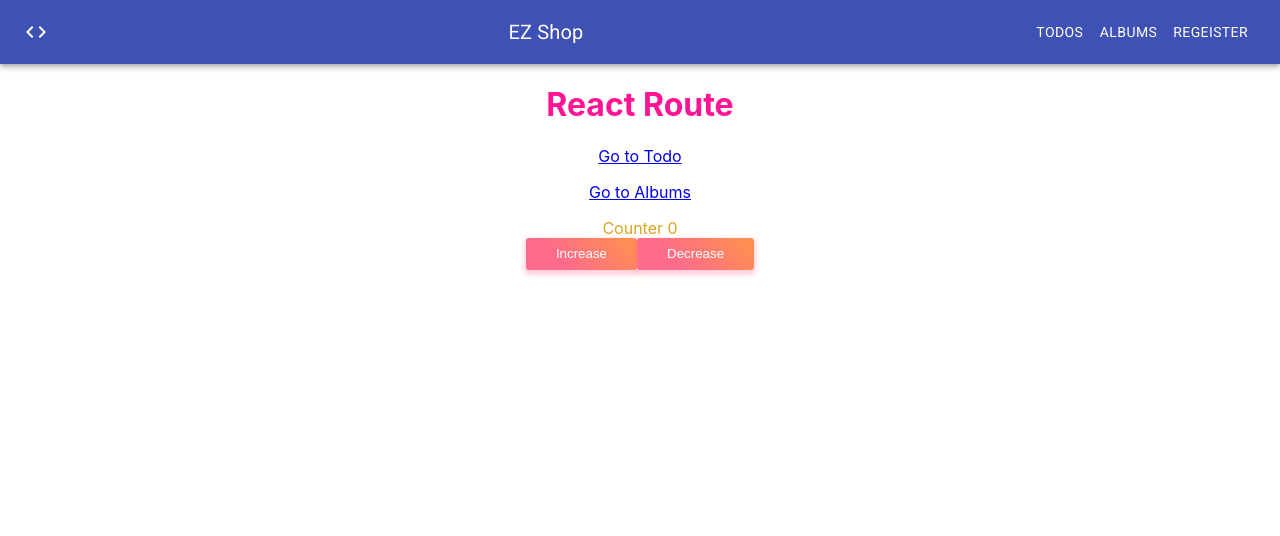
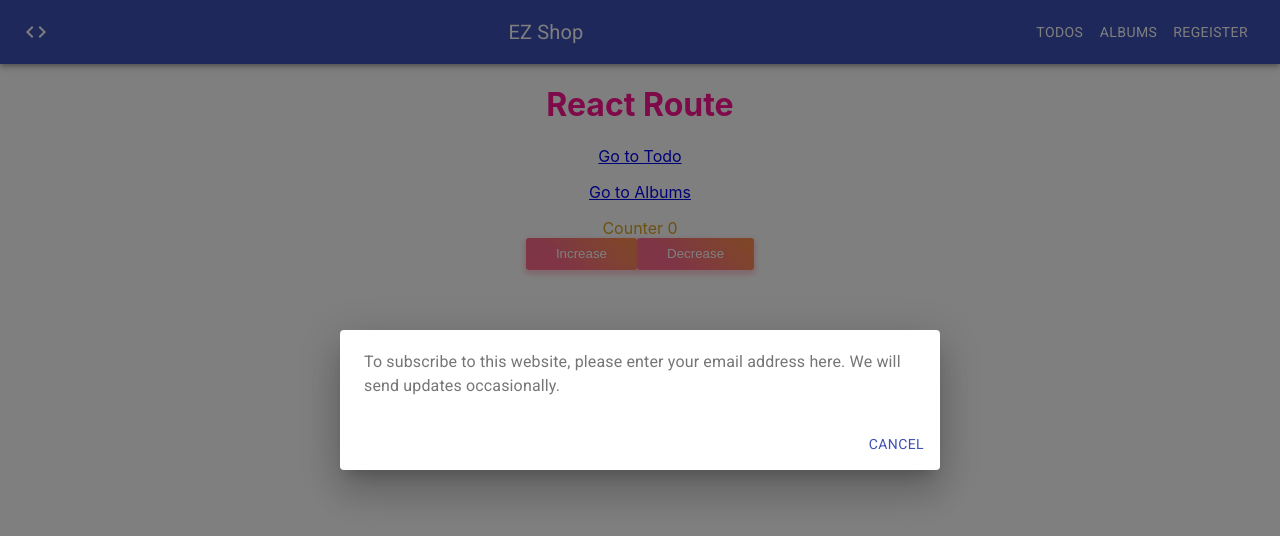
Before and after one commit to thanhtungcis60/learn-reactjs, a React (Create React App) app: page / in a window 1280 px wide. Both pictures are taken after a click on the button "REGEISTER". Shown: the top 536 px of the page. Built offline with nearby package versions, Linux system fonts and the light colour scheme.

Commit message:
S15-P94. Tạo dialog để hiển thị form đăng ký

```diff
--- a/src/components/Header/index.jsx
+++ b/src/components/Header/index.jsx
@@ -16,16 +16,16 @@
 
 // export default Header;
 
-import * as React from 'react';
+import { Dialog, DialogActions, DialogContent, DialogContentText } from '@material-ui/core';
 import AppBar from '@material-ui/core/AppBar';
 import Box from '@material-ui/core/Box';
+import Button from '@material-ui/core/Button';
+import { makeStyles } from '@material-ui/core/styles';
 import Toolbar from '@material-ui/core/Toolbar';
 import Typography from '@material-ui/core/Typography';
-import Button from '@material-ui/core/Button';
-import IconButton from '@material-ui/core/IconButton';
-import MenuIcon from '@material-ui/core/Menu';
-import { makeStyles } from '@material-ui/core/styles';
 import CodeIcon from '@material-ui/icons/Code';
+import { useState } from 'react';
+import { Link, NavLink } from 'react-router-dom/cjs/react-router-dom.min';
 
 const useStyles = makeStyles((theme) => ({
   root: {
@@ -37,10 +37,28 @@ const useStyles = makeStyles((theme) => ({
   title: {
     flexGrow: 1,
   },
+  link:{
+    textDecoration: 'none',
+    color: '#fff',
+  }
 }));
 
 
 export default function Header() {
+  const [open, setOpen] = useState(false);
+
+  const handleClickOpen = () => {
+    setOpen(true);
+  };
+
+  const handleClose = (event, reason) => {
+    // Nếu reason là 'backdropClick', 'escapeKeyDown', không làm gì cả (không đóng Dialog)
+    if (reason === 'backdropClick'|| reason === 'escapeKeyDown') {
+      return;
+    }
+    setOpen(false);
+  };
+
     const classes = useStyles();
   return (
     <div className={classes.root}>
@@ -49,14 +67,32 @@ export default function Header() {
         <Toolbar>
           <CodeIcon className={classes.menuButton}/>
           <Typography variant="h6" className={classes.title}>
-            EZ Shop
+            <Link className={classes.link} to="/">EZ Shop</Link>
           </Typography>
-          <Button color="inherit">Todos</Button>
-          <Button color="inherit">Albums</Button>
-          <Button color="inherit">Regeister</Button>
+          <NavLink className={classes.link} to="/todos"><Button color="inherit">Todos</Button></NavLink>
+          <NavLink className={classes.link} to="/albums"><Button color="inherit">Albums</Button></NavLink>
+          <Button color="inherit" onClick={handleClickOpen}>Regeister</Button>
         </Toolbar>
       </AppBar>
     </Box>
+
+    <Dialog
+      open={open}
+      onClose={handleClose}
+      aria-labelledby="form-dialog-title"
+    >
+      <DialogContent>
+        <DialogContentText>
+          To subscribe to this website, please enter your email address here. We will send updates occasionally.
+        </DialogContentText>
+      </DialogContent>
+
+      <DialogActions>
+        <Button onClick={handleClose} color="primary">
+          Cancel
+        </Button>
+      </DialogActions>
+    </Dialog>
     </div>
   );
 }
```
